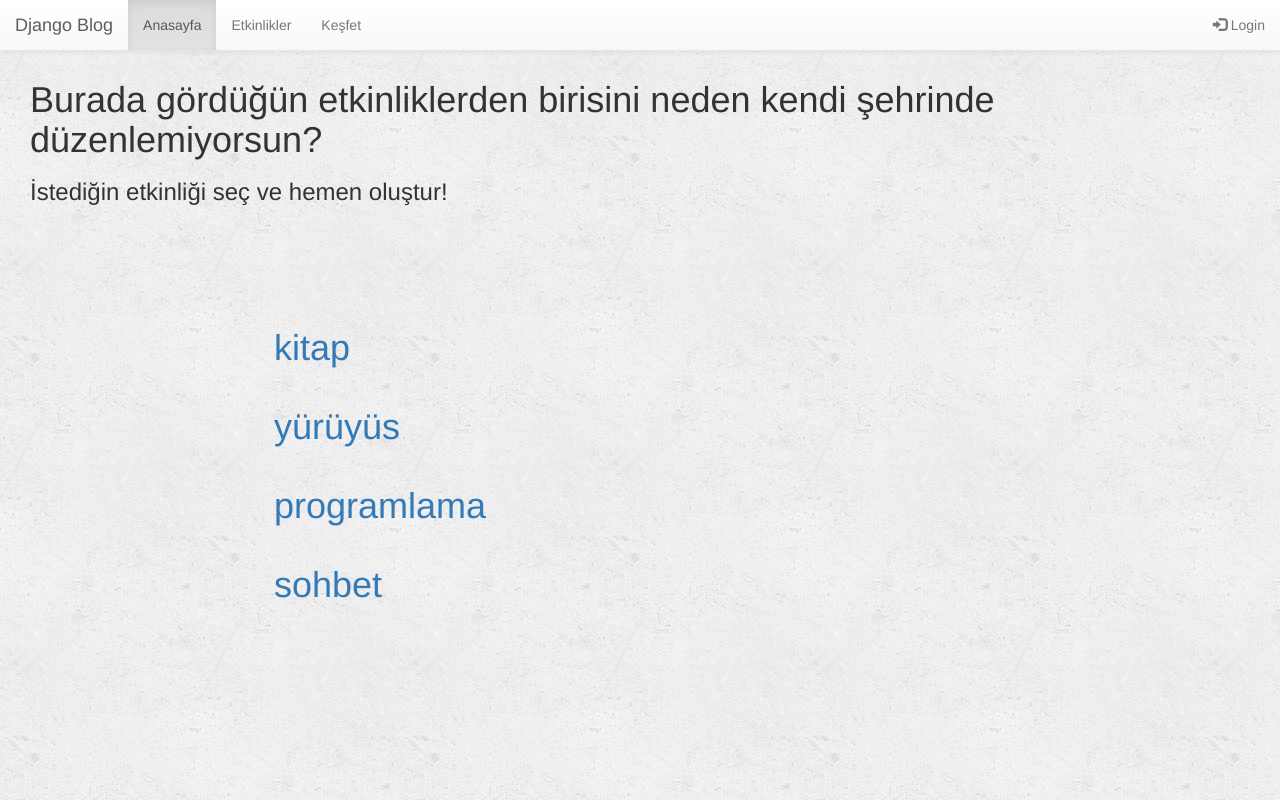
After one commit to greatcodeco/ozgur-etkinlik, a Django app: page /events/explore in a window 1280 px wide. The commit adds this page. Run offline with Django 3.2, Linux system fonts and the light colour scheme; parts of the project's set-up code (start-up, migrations or seed data) failed here and were passed over; some libraries are stand-ins or nearby versions.

Commit message:
Keşfet sayfası eklendi

```diff
--- a/ozgur_etkinlik/events/urls.py
+++ b/ozgur_etkinlik/events/urls.py
@@ -11,6 +11,7 @@ urlpatterns = [
     path('event-delete/<slug:slug>', views.event_delete, name="event-delete"),
     path('event-detail/<slug:slug>', views.event_detail, name="event-detail"),
     path('registerEvent/<int:id>', views.registerEvent, name="registerEvent"),
+    path('explore', views.explore, name='explore'),
 
     path('add-remove-favorite/<slug:slug>', views.add_or_remove_favorite, name="add-remove-favorite"),
 
--- a/ozgur_etkinlik/events/views.py
+++ b/ozgur_etkinlik/events/views.py
@@ -40,6 +40,16 @@ def event_list(request):
 
     context = {'events': events, 'form': form}
     return render(request, 'event/event_list.html', context)
+
+
+def explore(request):
+    events = {'kitap': 'Kitap Okuma',
+              'yürüyüs': 'Yürüyüş',
+              'programlama': 'Programlama',
+              'sohbet': 'Sohbet'}
+
+    return render(request, 'event/explore.html', {'events': events})
+
 
 @login_required(login_url=reverse_lazy('user-login'))
 def add_or_remove_favorite(request, slug):
--- a/ozgur_etkinlik/templates/base.html
+++ b/ozgur_etkinlik/templates/base.html
@@ -43,6 +43,7 @@
                 <li class="active"><a href="/">Anasayfa <span class="sr-only">(current)</span></a>
                 </li>
                 <li><a href="{% url 'event-list' %}">Etkinlikler</a></li>
+                <li><a href="{% url 'explore' %}">Keşfet</a></li>
 
             </ul>
 
@@ -86,10 +87,6 @@
     {% include 'messages.html' %}
 </div>
 
-</div>
-
-</div>
-
 
 {% block icerik %}
 
--- /dev/null
+++ b/ozgur_etkinlik/templates/event/explore.html
@@ -0,0 +1,25 @@
+{% extends 'base.html' %}
+
+{% block title %}
+    Event Keşfet
+{% endblock %}
+
+
+{% block icerik %}
+
+    <h1>
+        Burada gördüğün etkinliklerden birisini neden kendi şehrinde düzenlemiyorsun?
+    </h1>
+    <h3>
+        İstediğin etkinliği seç ve hemen oluştur!
+    </h3>
+
+    <div style="margin-left: 20%; margin-top: 10%">
+        <h1>
+            {% for foo in events %}
+                <a href="{% url 'event-create' %}">{{ foo }}</a>
+                <br><br>
+            {% endfor %}
+        </h1>
+    </div>
+{% endblock %}
```
